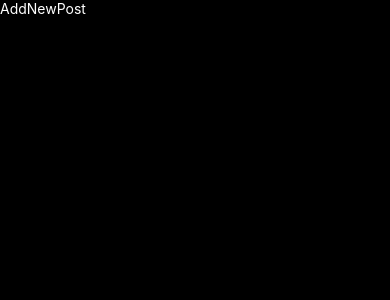
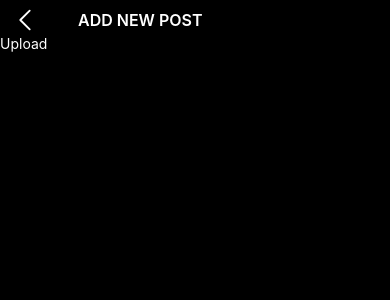
Before and after one commit to Shehara-r-001/ig-clone-2, a React Native app: screen / in a window 390 px wide. Shown: the top 300 px of the page. Built offline with nearby package versions, Linux system fonts and the light colour scheme.

Commit message:
add post header

```diff
--- a/components/addPost/AddNewPost.js
+++ b/components/addPost/AddNewPost.js
@@ -1,13 +1,44 @@
-import { View, Text } from 'react-native';
+import { View, Text, StyleSheet, TouchableOpacity } from 'react-native';
 import React from 'react';
 import { ChevronLeftIcon } from 'react-native-heroicons/outline';
+import Upload from './Upload';
 
 const AddNewPost = () => {
   return (
-    <View>
-      <Text style={{ color: 'white' }}>AddNewPost</Text>
-    </View>
+    <>
+      <Header />
+      <Upload />
+    </>
   );
 };
 
+const Header = () => (
+  <View style={styles.container}>
+    <TouchableOpacity>
+      <ChevronLeftIcon size={30} style={{ color: 'white', marginLeft: 10 }} />
+    </TouchableOpacity>
+    <Text style={styles.headerText}>Add new post</Text>
+  </View>
+);
+
+const styles = StyleSheet.create({
+  container: {
+    flexDirection: 'row',
+    alignItems: 'center',
+    justifyContent: 'space-between',
+    marginTop: 5,
+  },
+  headerText: {
+    color: 'white',
+    width: '80%',
+    alignContent: 'center',
+    fontSize: 16,
+    textTransform: 'uppercase',
+    // justifyContent: 'space-around',
+    // flex: 1,
+    // textAlign: 'center',
+    fontWeight: '600',
+  },
+});
+
 export default AddNewPost;
--- /dev/null
+++ b/components/addPost/Upload.js
@@ -0,0 +1,12 @@
+import { View, Text } from 'react-native';
+import React from 'react';
+
+const Upload = () => {
+  return (
+    <View>
+      <Text style={{ color: 'white' }}>Upload</Text>
+    </View>
+  );
+};
+
+export default Upload;
--- a/package.json
+++ b/package.json
@@ -1,6 +1,7 @@
 {
   "dependencies": {
     "expo": "^44.0.0",
+    "formik": "^2.2.9",
     "react": "17.0.1",
     "react-dom": "17.0.1",
     "react-native": "0.64.3",
--- a/screens/AddPostScreen.js
+++ b/screens/AddPostScreen.js
@@ -1,10 +1,11 @@
-import { View, Text, SafeAreaView } from 'react-native';
+import { View, Text, SafeAreaView, StatusBar } from 'react-native';
 import React from 'react';
 import AddNewPost from '../components/addPost/AddNewPost';
 
 const AddPostScreen = () => {
   return (
     <SafeAreaView style={{ backgroundColor: 'black', flex: 1 }}>
+      <StatusBar backgroundColor='#000000' barStyle='light-content' />
       <AddNewPost />
     </SafeAreaView>
   );
```
Also changed, not shown: 1 other file (tests, documents, lock files or other folders).
